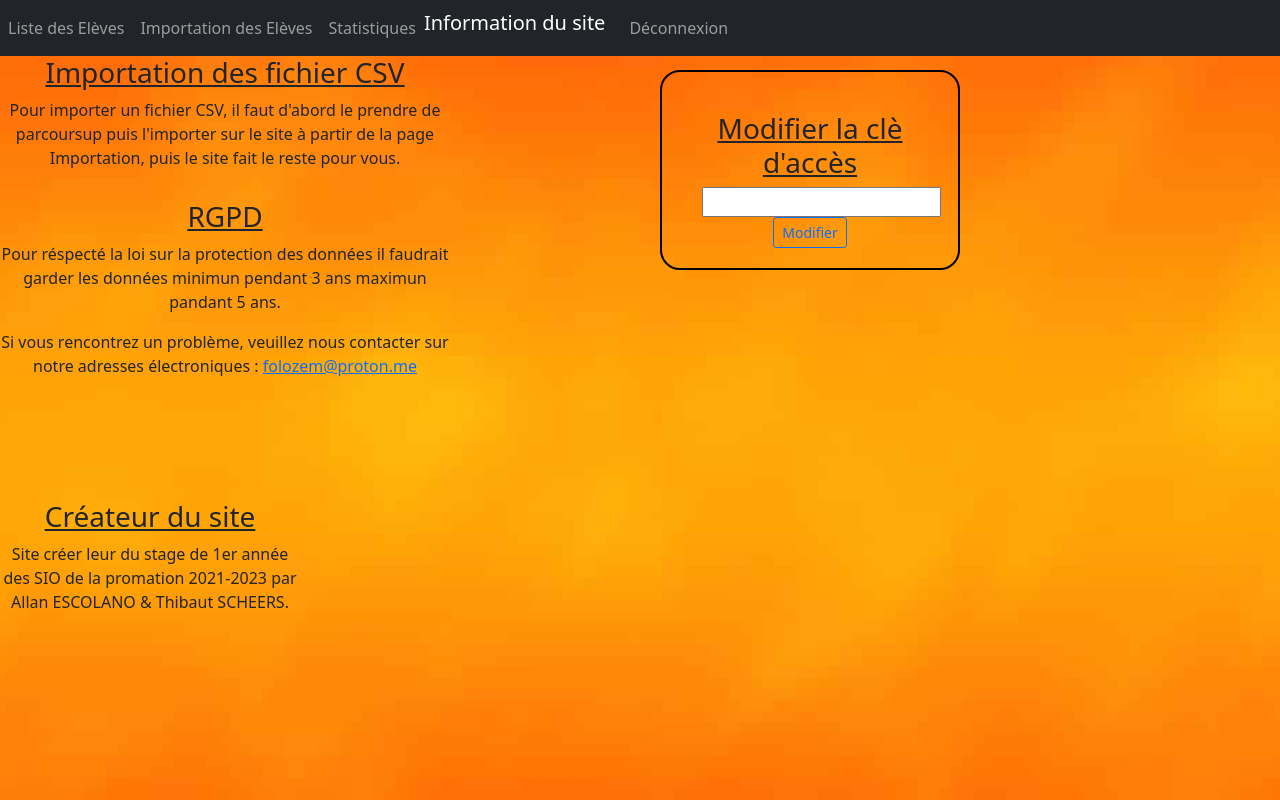
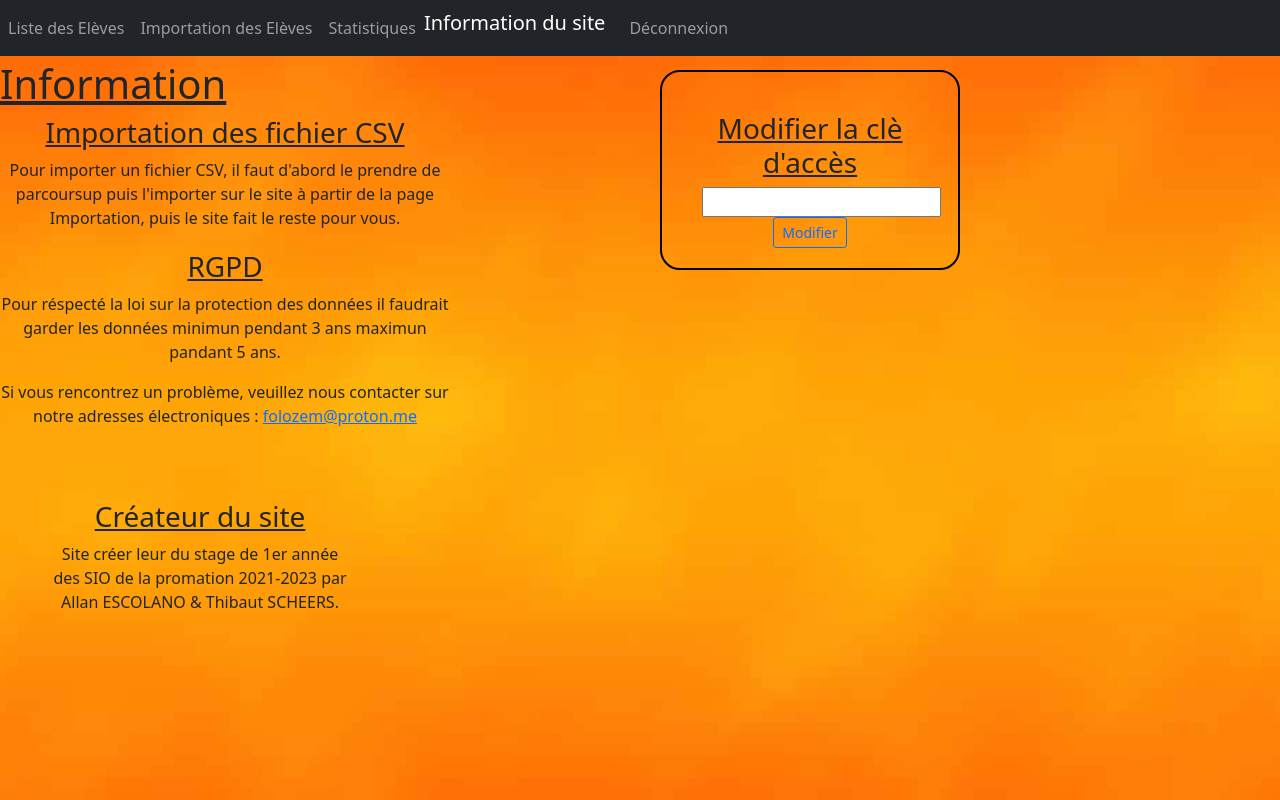
Before and after one commit to thibautscheers/FOLOZEM, a PHP site: page /page/information.php in a window 1280 px wide. Run offline with PHP 8.4, Linux system fonts and the light colour scheme.

Commit message:
Uptade CSS

```diff
--- a/page/importation-eleve.php
+++ b/page/importation-eleve.php
@@ -14,7 +14,7 @@
 
 </head>
 
-<body>
+<body style="margin-top: 75px;">
 
     <div>
         <nav class="navbar navbar-expand-lg fixed-top navbar-dark bg-dark">
--- a/page/information.php
+++ b/page/information.php
@@ -14,7 +14,7 @@
 
 </head>
 
-<body>
+<body style="margin-top: 60px;">
 
     <div>
         <nav class="navbar navbar-expand-lg fixed-top navbar-dark bg-dark">
--- a/page/liste-eleve.php
+++ b/page/liste-eleve.php
@@ -14,7 +14,7 @@
 
 </head>
 
-<body>
+<body style="margin-top: 75px;">
 
     <div>
         <nav class="navbar navbar-expand-lg fixed-top navbar-dark bg-dark">
--- a/page/statistiques.php
+++ b/page/statistiques.php
@@ -12,7 +12,7 @@
     <script src="bootstrap/js/bootstrap.bundle.min.js"></script>
 </head>
 
-<body >
+<body style="margin-top: 75px;">
 
     <div>
         <nav class="navbar navbar-expand-lg fixed-top navbar-dark bg-dark">
--- a/page/style/navbar.css
+++ b/page/style/navbar.css
@@ -25,6 +25,7 @@ body {
   text-align: center;
   position: absolute;
   top: 500px;
+  left: 50px;
 }
 
 #expoitCSV{
@@ -40,7 +41,7 @@ body {
   width: 450px;
     text-align: center;
     position: absolute;
-    top: 200px;
+    top: 250px;
 
 
 }
```
